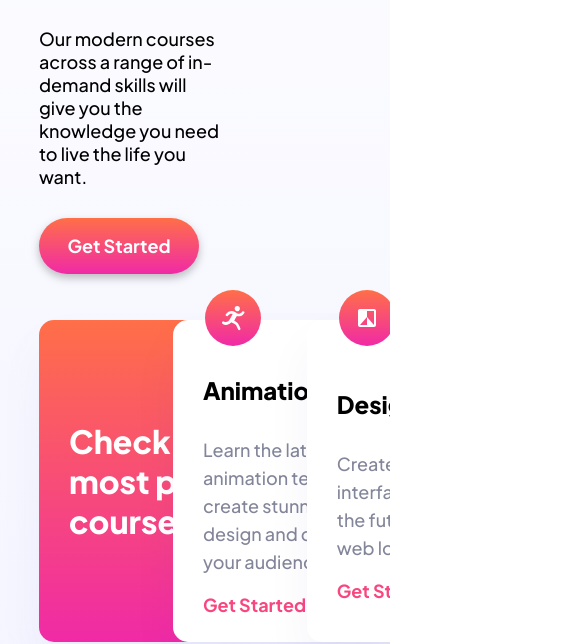
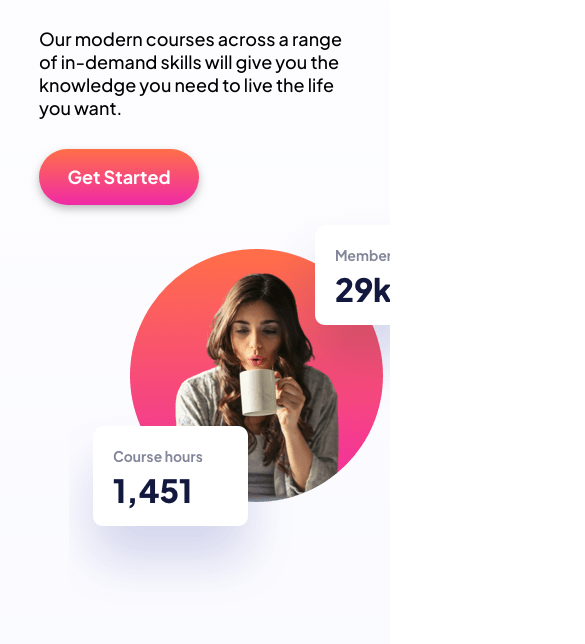
Before and after one commit to krishee107/FRONTENDMENTOR_Skilled-e-learning-landing-page, a plain HTML site: page index.html in a window 390 px wide. Shown: the part 478-1122 px from the top of the page, 585 px wide, since content can reach past the window. Drawn offline with Linux system fonts and the light colour scheme.

Commit message:
Responsive

```diff
--- a/css/style.css
+++ b/css/style.css
@@ -104,40 +104,39 @@ header{
 
 /*Hero box*/
 .hero-box{
-    display: grid;
-    grid-template-columns:50% 50%;
     margin-top: 5%;
     min-height: 500px;
-    align-items: center;
     z-index: 2;
+    position: relative;
+    /* flex-direction: row; */
+    /* flex-wrap: wrap; */
 }
 
 .hero-box__info {
     gap: 30px;
     display: grid;
+    width: 50vw;
 }
 .hero-box__text {
     font-size: var(--body-m-size);
     width: 70%;
 }
 
-.hero-box__img{
+.hero-box__img {
     position: absolute;
-}.hero-box__img img{
-    position: relative;
-    top: -120px;
-    left: 680px;
-    z-index: 1;
+    bottom: -80px;
+    right: -523px;
 }
 
 /* Boxes */
 .boxes-container {
     padding-top: 15%;
-    display: grid;
+    display: flex;
+    flex-direction: row;
+    flex-wrap: wrap;
     align-items: center;
     column-gap: 30px;
     row-gap: 56px;
-    grid-template-columns: 33.3% 33.3% 33.3%;
 }
 .boxes-container .box:first-child{
     background: linear-gradient(180deg, #FF6F48 0%, #F02AA6 100%);
@@ -191,3 +190,30 @@ footer{
     align-items: center;
     margin: 0 auto;
 }
+
+/* Tablet */
+@media (max-width: 980px) {
+
+    .hero-box__img {
+        bottom: 0;
+        right: -365px;
+    }
+}
+
+@media (max-width: 800px) {
+    .hero-box__info{
+        width: unset;
+    }
+    .hero-box__text{width: unset;}
+    .hero-box__img {
+        position: unset;
+    }
+
+    .hero-box {
+        position: unset;
+        display: flex;
+        flex-direction: column;
+    }
+
+    .boxes-container{justify-content: center;}
+}
--- a/index.html
+++ b/index.html
@@ -27,7 +27,11 @@
       </div>
 
       <div class="hero-box__img">
-        <img src="./assets/image-hero-desktop.webp" alt="">
+        <picture>
+          <source srcset="./assets/image-hero-mobile.png" media="(max-width: 800px)">
+          <source srcset="./assets/image-hero-tablet.png" media="(max-width: 995px)">
+          <img src="./assets/image-hero-desktop.webp" alt="Hero img">
+        </picture>
       </div>
     </div>
 
```
